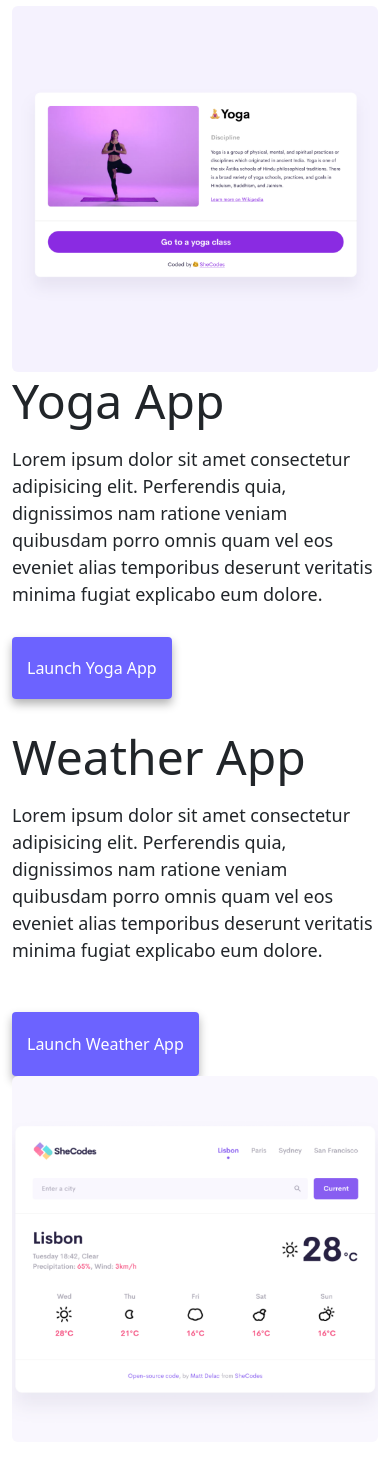
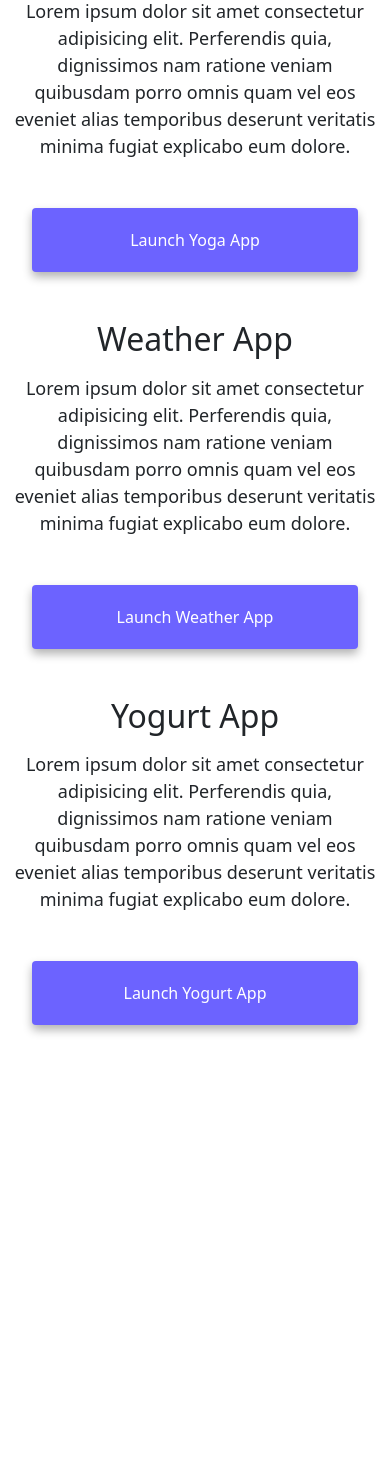
Before and after one commit to Caronara/homepage-project, a plain HTML site: page index.html in a window 390 px wide. Shown: the part 518-2000 px from the top of the page. After the commit the page ends 1591 px from the top, so only its background shows below. Drawn offline with nearby package versions, Linux system fonts and the light colour scheme.

Commit message:
Implemented media queries

```diff
--- a/css/styles.css
+++ b/css/styles.css
@@ -87,3 +87,33 @@ p {
 .container h2 {
   text-align: left;
 }
+
+@media (max-width: 576px) {
+  h1 {
+    font-size: 48px;
+    line-height: 1.5;
+  }
+
+  h2 {
+    font-size: 32px;
+
+  }
+
+  .container h2 {
+    text-align: center;
+  }
+
+  p {
+    text-align: center;
+  }
+
+  .project-link {
+    display: block;
+    text-align: center;
+    margin: 0 20px;
+  }
+
+  .email-link {
+    font-size: 22px;
+  }
+}
--- a/index.html
+++ b/index.html
@@ -69,7 +69,7 @@
           <img
             src="/images/yoga.png"
             alt="yoga project"
-            class="img-fluid rounded"
+            class="img-fluid rounded d-none d-sm-block"
           />
         </div>
         <div class="col-md-6">
@@ -81,7 +81,7 @@
             explicabo eum dolore.
           </p>
           <div class="mt-5">
-            <a href="#" class="primary-link" title="Yoga App"
+            <a href="#" class="primary-link project-link" title="Yoga App"
               >Launch Yoga App</a
             >
           </div>
@@ -97,7 +97,7 @@
             explicabo eum dolore.
           </p>
           <div class="mt-5">
-            <a href="#" class="primary-link d-inline-block" title="Weather App"
+            <a href="#" class="primary-link project-link" title="Weather App"
               >Launch Weather App</a
             >
           </div>
@@ -106,7 +106,7 @@
           <img
             src="/images/weather.png"
             alt="weather app project"
-            class="img-fluid rounded"
+            class="img-fluid rounded d-none d-sm-block"
           />
         </div>
       </div>
@@ -115,7 +115,7 @@
           <img
             src="/images/yogurt.png"
             alt="yogurt project"
-            class="img-fluid rounded"
+            class="img-fluid rounded d-none d-sm-block"
           />
         </div>
         <div class="col-md-6">
@@ -127,7 +127,7 @@
             explicabo eum dolore.
           </p>
           <div class="mt-5">
-            <a href="#" class="primary-link" title="Yogurt App"
+            <a href="#" class="primary-link project-link" title="Yogurt App"
               >Launch Yogurt App</a
             >
           </div>
```
Also changed, not shown: about.html (+8 -8 lines).
